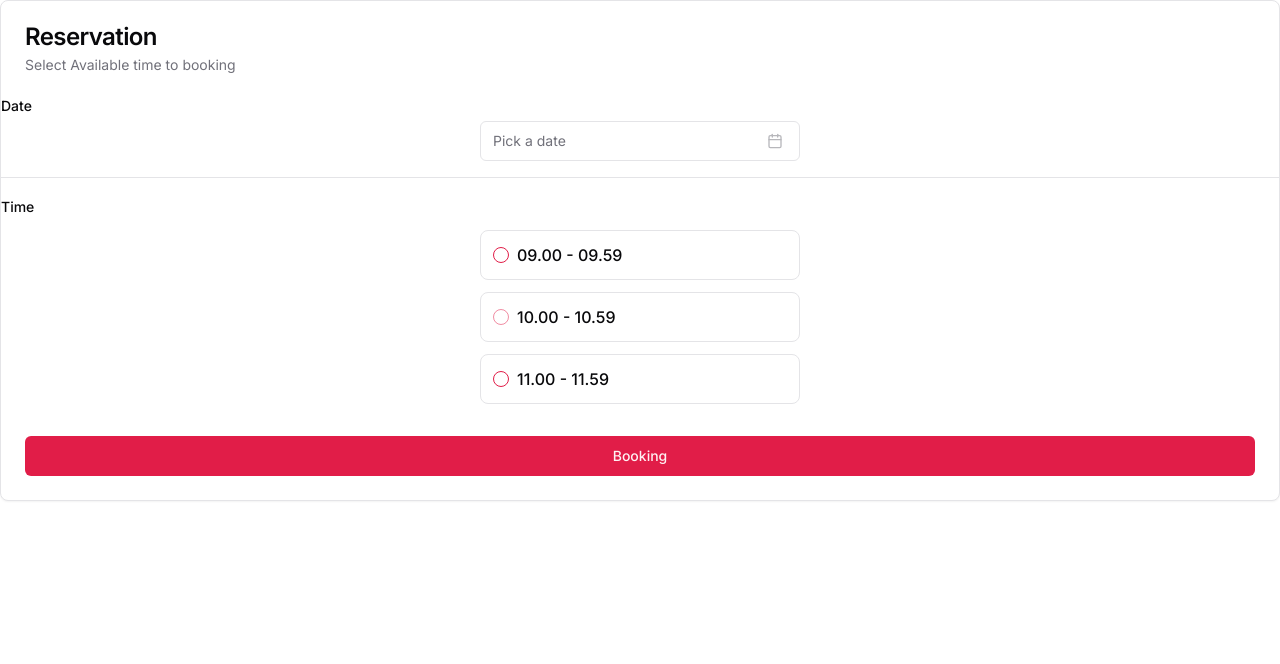
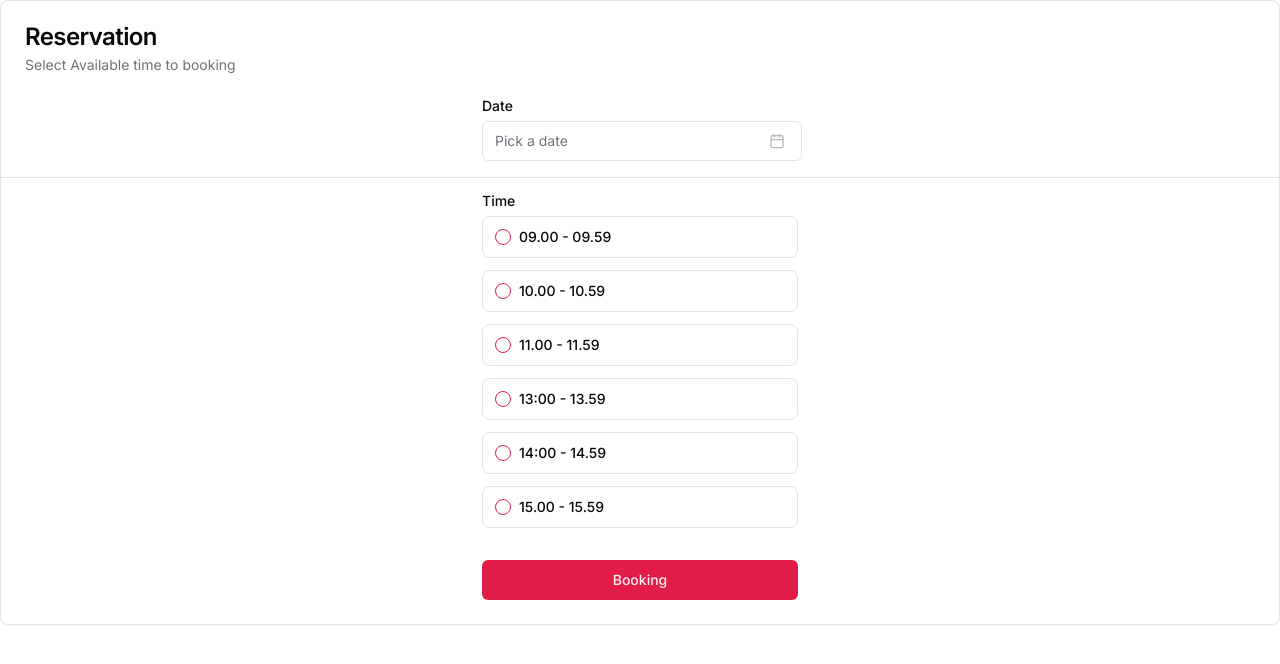
Before and after one commit to JinnnDamanee/jobfair-frontend, a Next.js app: page /others in a window 1280 px wide. Shown: the top 664 px of the page. Built offline with nearby package versions, Linux system fonts and the light colour scheme.

Commit message:
Update styling disable time slot in booking form

```diff
--- a/src/components/BookingForm.tsx
+++ b/src/components/BookingForm.tsx
@@ -42,14 +42,65 @@ const FormSchema = z.object({
     required_error: "A date of booking is required.",
   }),
   bookingTime: z.string({
-    required_error: "You need to select a time for interview type.",
+    required_error: "You need to select a time for interview.",
   }),
 });
+
+//Example from backend
+const responseData = {
+  success: true,
+  count: 2,
+  data: [
+    {
+      _id: "655c795acb47364966107245",
+      bookingDate: "2023-08-20T03:00:00.000Z",
+      user: {
+        _id: "6554a87e51aa444f93f02b37",
+        name: "TTBName",
+        email: "ttb@gmail.com",
+        tel: "012-345-6789",
+      },
+      company: {
+        _id: "655c7786cb47364966107239",
+        name: "TTB",
+        tel: "012345678",
+        id: "655c7786cb47364966107239",
+      },
+      createdAt: "2023-11-21T09:33:14.269Z",
+      __v: 0,
+    },
+    {
+      _id: "655c799bcb4736496610724f",
+      bookingDate: "2023-08-20T06:00:00.000Z",
+      user: {
+        _id: "6554a87e51aa444f93f02b37",
+        name: "TTBName",
+        email: "ttb@gmail.com",
+        tel: "012-345-6789",
+      },
+      company: {
+        _id: "655c7786cb47364966107239",
+        name: "TTB",
+        tel: "012345678",
+        id: "655c7786cb47364966107239",
+      },
+      createdAt: "2023-11-21T09:34:19.719Z",
+      __v: 0,
+    },
+  ],
+};
+
+//checking booking time slot
+const bookedTimes = responseData.data.map((booking) =>
+  format(new Date(booking.bookingDate), "HH:mm"),
+);
+
+// Function to check if a time slot is booked
+const isTimeBooked = (time: string) => bookedTimes.includes(time);
 
 const timeSlots = [
   { value: "09:00", label: "09.00 - 09.59" },
   { value: "10:00", label: "10.00 - 10.59" },
-  { value: "11:00", label: "11.00 - 11.59" },
   { value: "11:00", label: "11.00 - 11.59" },
   { value: "13:00", label: "13:00 - 13.59" },
   { value: "14:00", label: "14:00 - 14.59" },
@@ -61,13 +112,17 @@ export function BookingForm() {
   });
 
   function onSubmit(data: z.infer<typeof FormSchema>) {
-    const formattedDate = format(data.bookingDate, "PPp");
-    const selectedTime = data.bookingTime; // Access the selected time value
+    const formattedDate = format(data.bookingDate, "yyyy-MM-dd");
+    const selectedTime = data.bookingTime;
+    const combinedDateTime = `${format(data.bookingDate, "yyyy-MM-dd")} ${
+      data.bookingTime
+    }`;
     toast({
       title: "Schedule: New Booking Interview",
-      description: `${formattedDate} at ${selectedTime}`,
+      // description: `${combinedDateTime}`,
+      description: `${format(data.bookingDate, "PP")} at ${selectedTime}`,
     });
-    console.log(JSON.stringify(data, null, 2));
+    console.log(JSON.stringify(combinedDateTime, null, 2));
   }
 
   return (
@@ -83,8 +138,8 @@ export function BookingForm() {
               control={form.control}
               name="bookingDate"
               render={({ field }) => (
-                <FormItem className="flex flex-col">
-                  <FormLabel>Date</FormLabel>
+                <FormItem className="mx-auto flex w-[316px] flex-col">
+                  <FormLabel className="text-left">Date</FormLabel>
                   <Popover>
                     <PopoverTrigger asChild>
                       <FormControl>
@@ -125,15 +180,36 @@ export function BookingForm() {
                 control={form.control}
                 name="bookingTime"
                 render={({ field }) => (
-                  <FormItem className="space-y-3">
-                    <FormLabel>Time</FormLabel>
+                  <FormItem className="mx-auto flex w-[316px] flex-col">
+                    {/* <FormItem className="space-y-3"> */}
+                    <FormLabel className="text-left">Time</FormLabel>
                     <FormControl>
                       <RadioGroup
                         onValueChange={field.onChange}
                         defaultValue={field.value}
                         className="flex flex-col justify-center space-y-1"
                       >
-                        <FormItem className="mx-auto flex w-[320px]  flex-row items-center justify-start space-y-0 rounded-lg border p-3 text-center">
+                        {timeSlots.map((slot) => (
+                          <FormItem
+                            key={slot.value}
+                            className={`mx-auto flex w-[316px] flex-row items-center justify-start space-y-0 rounded-lg border p-3 text-center ${
+                              isTimeBooked(slot.value)
+                                ? "cursor-not-allowed opacity-50"
+                                : ""
+                            }`}
+                          >
+                            <FormControl>
+                              <RadioGroupItem
+                                value={slot.value}
+                                disabled={isTimeBooked(slot.value)}
+                              />
+                            </FormControl>
+                            <FormLabel className="text-normal px-2">
+                              {slot.label}
+                            </FormLabel>
+                          </FormItem>
+                        ))}
+                        {/* <FormItem className="mx-auto flex w-[320px]  flex-row items-center justify-start space-y-0 rounded-lg border p-3 text-center">
                           <FormControl>
                             <RadioGroupItem value="all" />
                           </FormControl>
@@ -157,7 +233,7 @@ export function BookingForm() {
                           <FormLabel className="px-2 text-base">
                             11.00 - 11.59
                           </FormLabel>
-                        </FormItem>
+                        </FormItem> */}
                       </RadioGroup>
                     </FormControl>
                     <FormMessage />
@@ -166,8 +242,8 @@ export function BookingForm() {
               />
             </div>
           </div>
-          <CardFooter>
-            <Button type="submit" className="w-full">
+          <CardFooter className="flex justify-center">
+            <Button type="submit" className="w-[316px] ">
               Booking
             </Button>
           </CardFooter>
```
